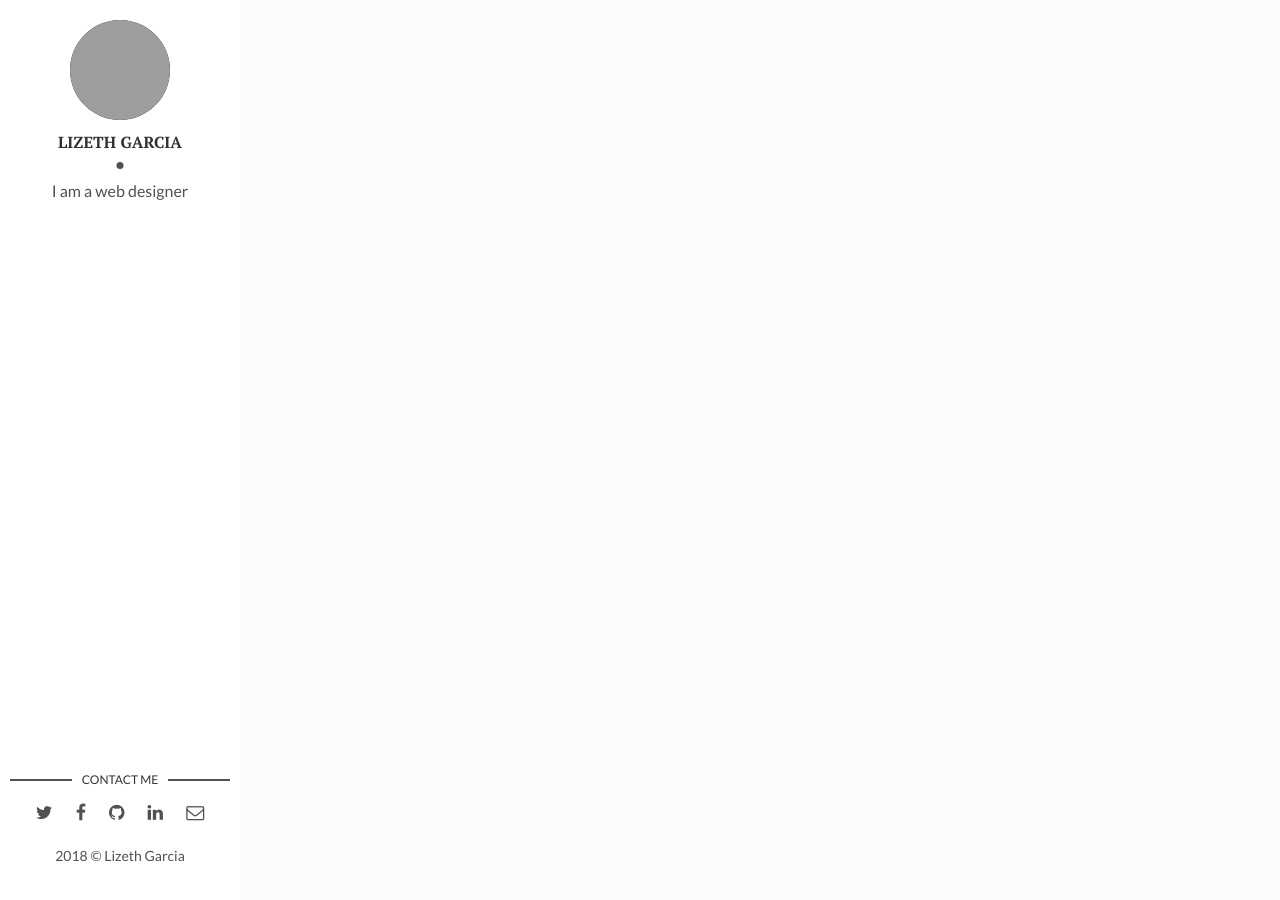
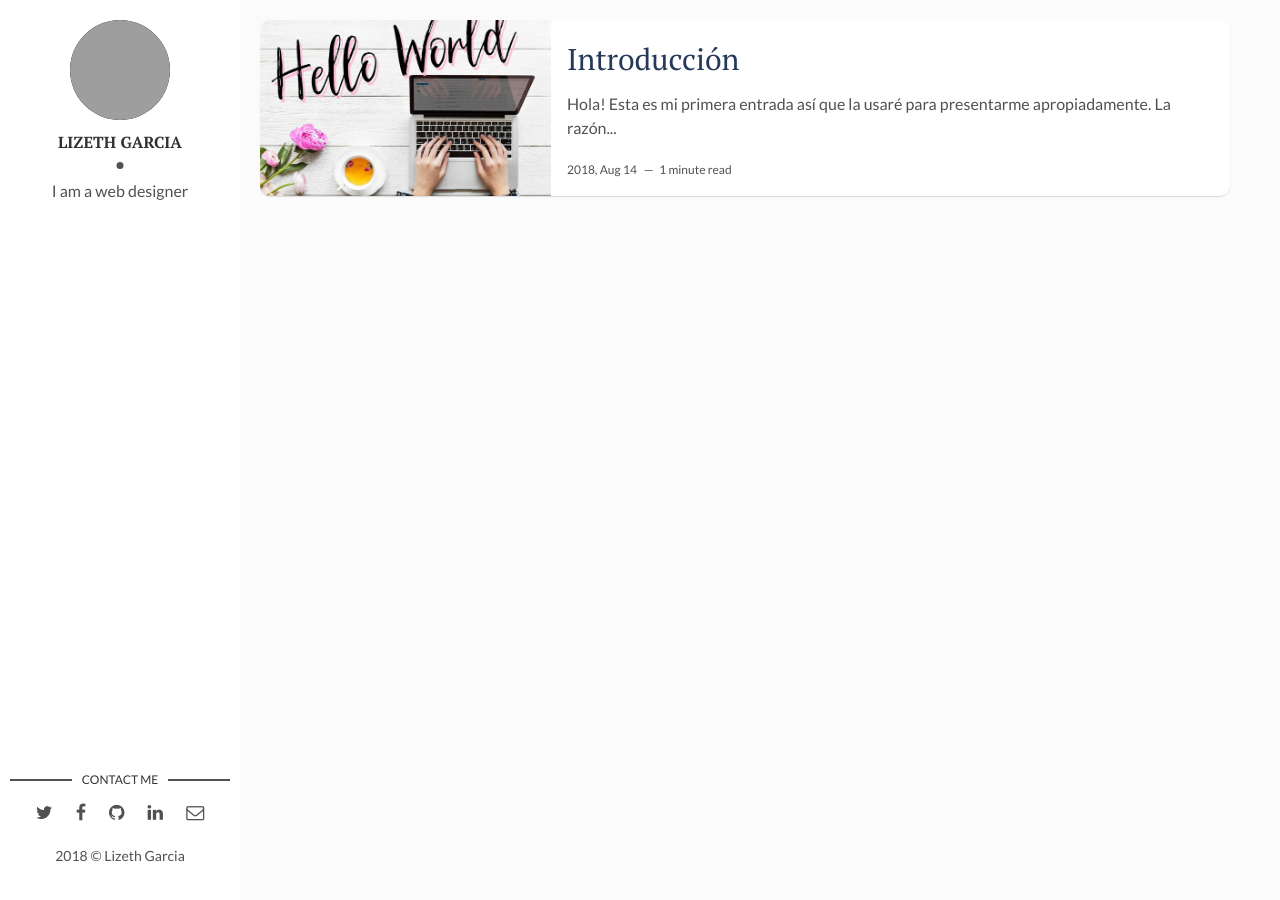
Before and after one commit to missalpaca/missalpaca.github.io, a Jekyll site: the page built from index.html, in a window 1280 px wide. Built offline with Jekyll 4.4.1, drawn with Linux system fonts in a browser that asks for light colours; the list of posts is cut into pages by our own code; grey boxes are pictures that could not be loaded.

Commit message:
Add files via upload
Add:
- First Post
- Include Images
- Update almost pages.

```diff
--- a/_config.yml
+++ b/_config.yml
@@ -4,7 +4,7 @@ description: >
 permalink: ':title/'
 baseurl: "/"
 url: "missalpaca.github.io/"
-imgrul: 'http://missalpaca.github.io/assets/images/'
+imgrul: 'http://missalpaca.github.io/assets/img/lizeth-garcia.jpg'
 
 # Author Settings
 author: Lizeth Garcia # add your name
--- a/_layouts/main.html
+++ b/_layouts/main.html
@@ -19,7 +19,7 @@ layout: default
         {% if site.social-twitter %}
           <li><a href="https://twitter.com/{{ site.social-twitter }}" target="_blank"><i class="fa fa-twitter" aria-hidden="true"></i></a></li>
         {% else %}
-          <li><a href="https://twitter.com/artemsheludko_" target="_blank"><i class="fa fa-twitter" aria-hidden="true"></i></a></li>
+          <li><a href="https://twitter.com/lizethgarciar" target="_blank"><i class="fa fa-twitter" aria-hidden="true"></i></a></li>
         {% endif %}
         {% if site.social-facebook %}
           <li><a href="https://facebook.com/{{ site.social-facebook }}" target="_blank"><i class="fa fa-facebook" aria-hidden="true"></i></a></li>
@@ -39,7 +39,7 @@ layout: default
         {% if site.social-email %}
           <li class="email"><a href="mailto:{{site.social-email}}"><i class="fa fa-envelope-o"></i></a></li>
         {% else %}
-          <li class="email"><a href="mailto:example.david@blog.com"><i class="fa fa-envelope-o" aria-hidden="true"></i></a></li>
+          <li class="email"><a href="mailto:kazegarciar@gmail.com"><i class="fa fa-envelope-o" aria-hidden="true"></i></a></li>
         {% endif %}
       </ul>
     </section> <!-- End Section Contact -->
--- /dev/null
+++ b/_posts/2018-08-14-hello-world.markdown
@@ -0,0 +1,23 @@
+---
+layout: post
+title: Introducción
+date: 2018-08-14 06:30:00 -0600
+description:  Primer Post por Lizeth Garcia
+img: helloworld.jpg
+tags: [Others]
+---
+
+Hola! Esta es mi primera entrada así que la usaré para presentarme apropiadamente.
+
+La razón por la que cree este mini-espacio fue para documentar mi progreso y dar mis pensamientos sobre algún tema en especifico.
+
+Soy Liz, Ingeniero en Sistemas computacionales que vive en México. No hablo ni escribo mucho ingles asi que la mayoría de las entradas serán en español (por ahora).
+
+Desde siempre he tenido inquietud por la tecnología, sobre todo en la creación de sitios web y el blogging (amo escribir, aunque temporalmente lo pause), también en mis tiempos de universidad, si bien no fui una alumna de honores, fui una persona comprometida con la comunidad estudiantil y participando en concursos de diseño de logotipos y ayudando con el sitio web de mi facultad.
+
+Espero conozcan más sobre mi en las siguientes entradas.
+
+({{site.baseurl}}/assets/img/hw-01.jpg)
+
+Saludos.
+- Liz
```
Also changed, not shown: assets/img/helloworld.jpg (added), assets/img/hw-01.jpg (added), assets/img/lizeth-garcia.jpg (added).
